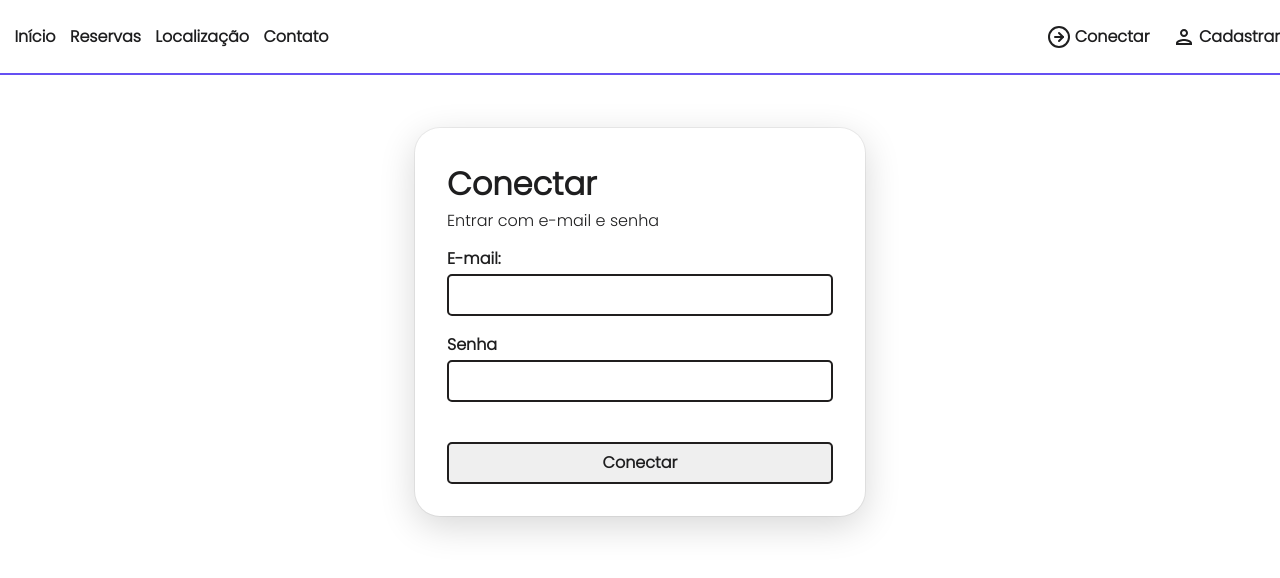
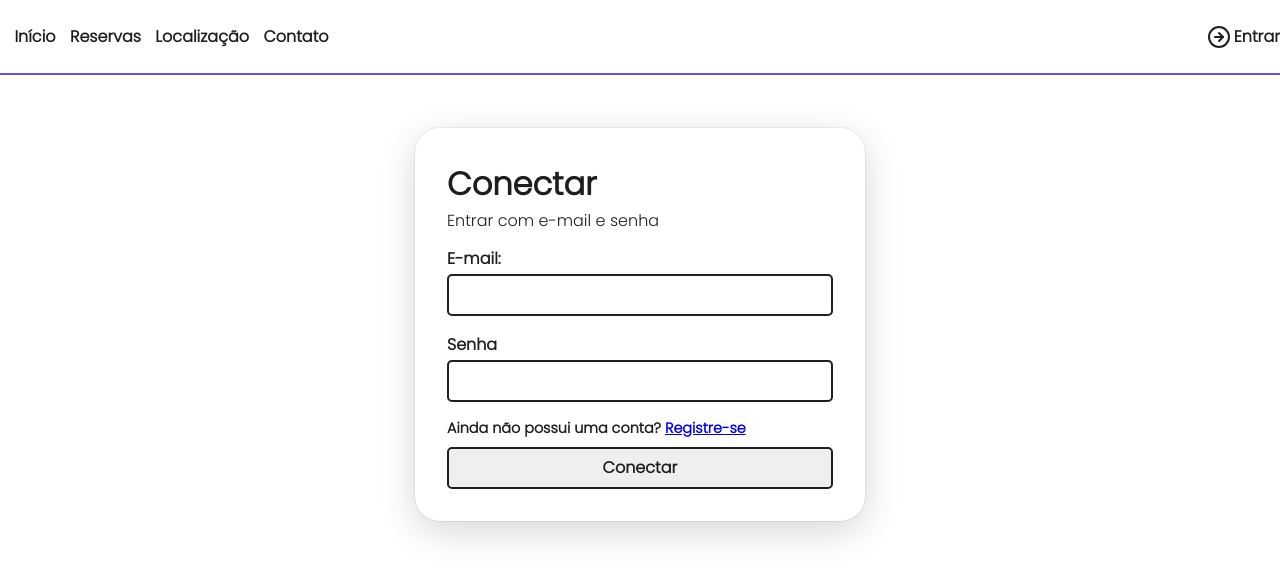
Before and after one commit to devpdro/auto-luxury-project, a React (Create React App) app: page /conectar in a window 1280 px wide. Shown: the top 578 px of the page. Built offline with nearby package versions, Linux system fonts and the light colour scheme.

Commit message:
build: install firebase

```diff
--- a/package.json
+++ b/package.json
@@ -7,13 +7,16 @@
     "@react-google-maps/api": "^2.19.2",
     "@types/styled-components": "^5.1.26",
     "aos": "^2.3.4",
+    "firebase": "^10.1.0",
     "leaflet": "^1.9.4",
     "react": "^18.2.0",
     "react-dom": "^18.2.0",
+    "react-firebase-hooks": "^5.1.1",
     "react-hook-form": "^7.45.4",
     "react-icons": "^4.10.1",
     "react-leaflet": "^4.2.1",
     "react-router-dom": "^6.15.0",
+    "react-scroll": "^1.8.9",
     "react-transition-group": "^4.4.5",
     "sass": "^1.65.1",
     "styled-components": "^6.0.7",
@@ -33,6 +36,7 @@
     "@types/react": "^18.2.20",
     "@types/react-dom": "^18.2.7",
     "@types/react-router-dom": "^5.3.3",
+    "@types/react-scroll": "^1.8.7",
     "@types/react-transition-group": "^4.4.6",
     "babel-loader": "^9.1.3",
     "eslint": "^8.47.0",
--- a/src/main/index.ts
+++ b/src/main/index.ts
@@ -1,2 +1,3 @@
 export * from './routes/app-routes';
-export * from './providers/Theme';
+export * from './providers/theme';
+export * from './factories/services/firebase-config';
--- a/src/main/routes/app-routes.tsx
+++ b/src/main/routes/app-routes.tsx
@@ -5,7 +5,7 @@ import {
   Navigate,
 } from 'react-router-dom';
 
-import { Theme } from 'main/providers/Theme';
+import { Theme } from 'main/providers/theme';
 import { Home, Reserve } from 'presentation/pages';
 import { Location } from 'presentation/pages';
 import { Contact } from 'presentation/pages';
--- a/src/presentation/components/highbar/topbar/topbar.tsx
+++ b/src/presentation/components/highbar/topbar/topbar.tsx
@@ -29,15 +29,7 @@ export const Topbar = () => {
                 <span>
                   <ICON.FiArrowRightCircle />
                 </span>
-                <h4>Conectar</h4>
-              </div>
-            </Link>
-            <Link to="/cadastrar">
-              <div>
-                <span>
-                  <ICON.MdOutlinePerson />
-                </span>
-                <h4>Cadastrar</h4>
+                <h4>Entrar</h4>
               </div>
             </Link>
           </Login>
--- a/src/presentation/components/main/cars/CarReservationStyles.ts
+++ b/src/presentation/components/main/cars/CarReservationStyles.ts
@@ -1,7 +1,7 @@
 import styled from 'styled-components';
 
 export const Container = styled.div`
-  background-color: ${({ theme }) => theme.colors.quinary};
+  background-color: ${({ theme }) => theme.colors.secondary};
   color: ${({ theme }) => theme.colors.primary};
   padding: 10rem 0 6rem 0rem;
 `;
--- a/src/presentation/pages/login/components/Content.tsx
+++ b/src/presentation/pages/login/components/Content.tsx
@@ -1,3 +1,5 @@
+import { Link } from 'react-router-dom';
+
 import {
   Container,
   Width,
@@ -24,6 +26,10 @@ export const Content = () => {
               <label htmlFor="password1">Senha</label>
               <input type="password" name="password" id="password1" />
             </Password>
+            <h6>
+              Ainda não possui uma conta?{' '}
+              <Link to="/cadastrar">Registre-se</Link>
+            </h6>
             <Submit>
               <input
                 type="submit"
--- a/src/presentation/pages/login/components/ContentStyles.ts
+++ b/src/presentation/pages/login/components/ContentStyles.ts
@@ -24,6 +24,9 @@ export const Form = styled.div`
   p {
     margin-bottom: 0.8rem;
     font-size: 1rem;
+  }
+  h6 {
+    font-size: 0.9rem;
   }
 `;
 
@@ -55,7 +58,7 @@ export const Password = styled.div`
     border: 2px solid #201e1e;
     outline: none;
     padding: 0.4rem 0.7rem;
-    margin: 0.2rem 0rem 2.5rem 0rem;
+    margin: 0.2rem 0rem 1rem 0rem;
     font-size: 1rem;
     border-radius: 5px;
     display: block;
@@ -65,6 +68,7 @@ export const Password = styled.div`
 
 export const Submit = styled.div`
   input {
+    margin-top: 0.5rem;
     color: ${({ theme }) => theme.colors.primary};
     border: 2px solid #201e1e;
     width: 100%;
```
Also changed, not shown: src/main/factories/services/firebase-config.ts (added), 1 other file (tests, documents, lock files or other folders).
